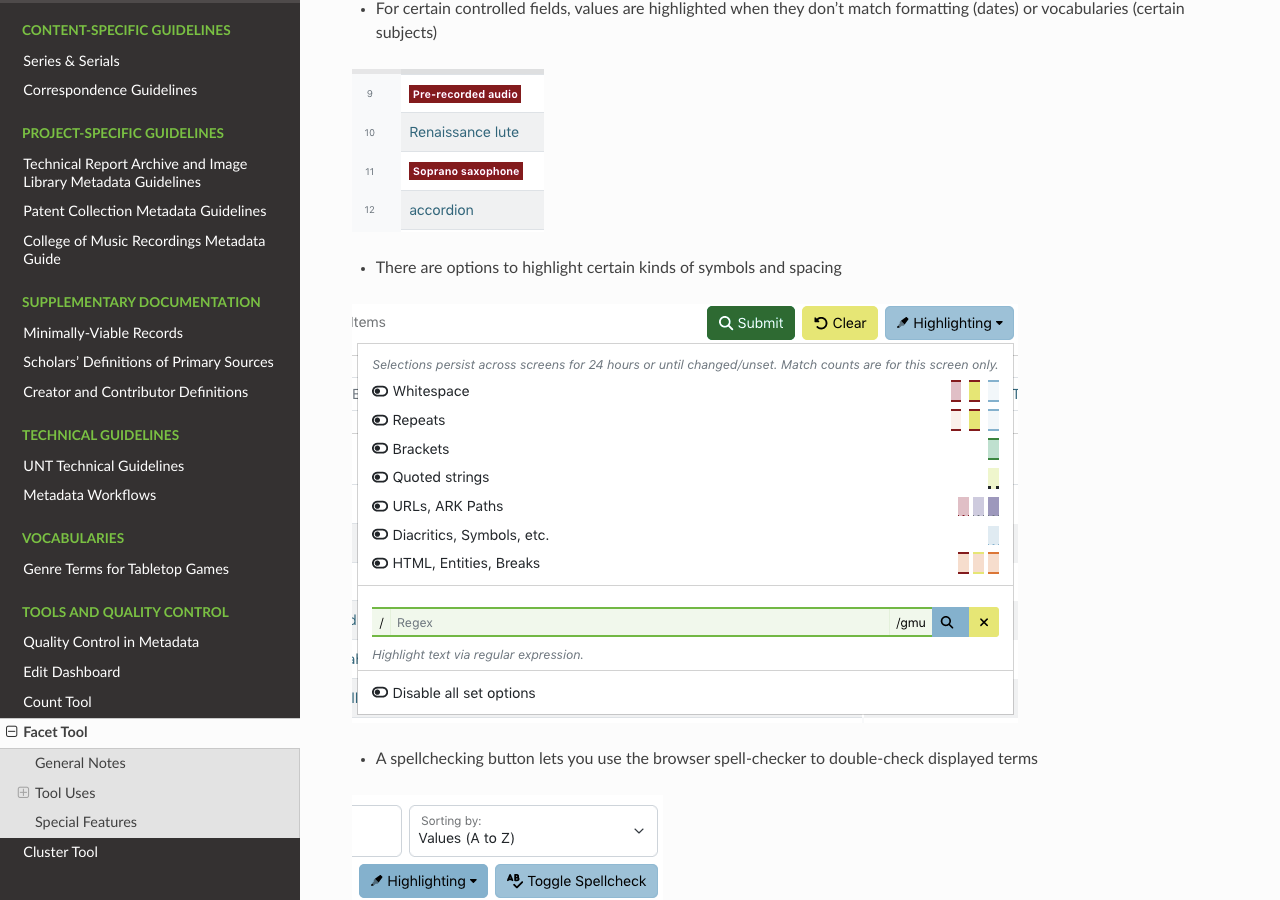
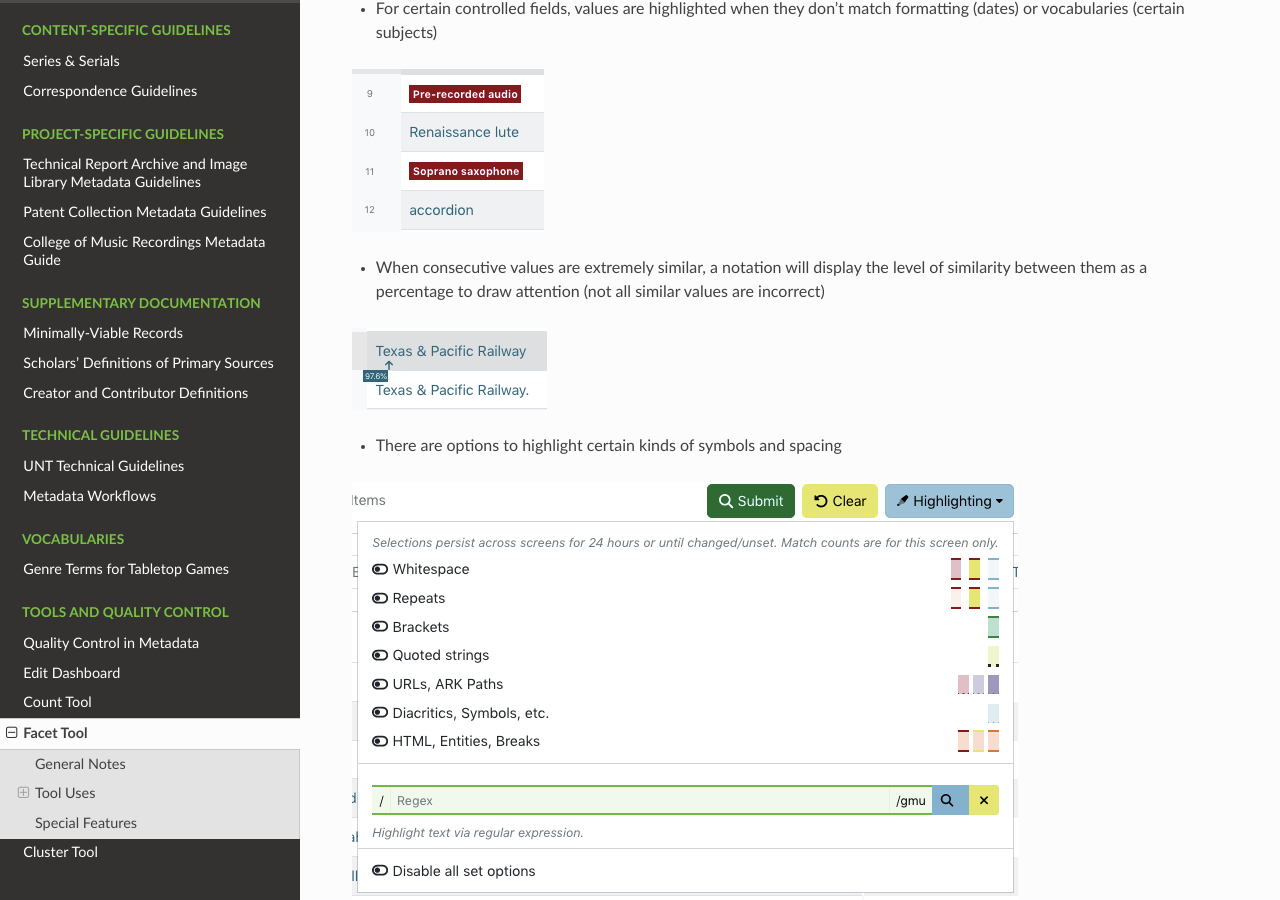
Before and after one commit to unt-libraries/untl-metadata-documentation, a Sphinx documentation site: the page built from docs/tools/facet-tool.rst, in a window 1280 px wide and 900 px high, scrolled down 2005 px. Built offline with Sphinx 7.4.7 and the Read the Docs theme 3.1.0, drawn with Linux system fonts in a browser that asks for light colours.

Commit message:
Add new overview page, other updates to formatting and examples

```diff
--- a/docs/fields/contributor.rst
+++ b/docs/fields/contributor.rst
@@ -145,7 +145,7 @@ Personal Names
 |complete version of the name that is known using proper    |                                       |
 |formatting:                                                |                                       |
 +-----------------------------------------------------------+---------------------------------------+
-|   a.  Invert names (Last, First, Middle)                  |McCaleb, Walter Flavius                |
+|   a.  Invert names (Last, First Middle)                   |McCaleb, Walter Flavius                |
 +-----------------------------------------------------------+---------------------------------------+
 |   b.  Use initials if the full name(s) are not known      |Henderson, Charles V.                  |
 +-----------------------------------------------------------+---------------------------------------+
--- a/docs/fields/creator.rst
+++ b/docs/fields/creator.rst
@@ -149,7 +149,7 @@ Personal Names
 |complete version of the name that is known using proper    |                                       |
 |formatting:                                                |                                       |
 +-----------------------------------------------------------+---------------------------------------+
-|   a.  Invert names (Last, First, Middle)                  |Hébert, Rachel Bluntzer                |
+|   a.  Invert names (Last, First Middle)                   |Hébert, Rachel Bluntzer                |
 +-----------------------------------------------------------+---------------------------------------+
 |   b.  Use initials if the full name(s) are not known      |Reid, Samuel C.                        |
 +-----------------------------------------------------------+---------------------------------------+
--- a/docs/index.rst
+++ b/docs/index.rst
@@ -11,6 +11,7 @@ We employ a system of metadata developed in-house and based on qualified Dublin
    :maxdepth: 2
    :caption: Getting Started:
 
+   /overview
    /guides/quick-start-guide
 
 .. toctree::
--- a/docs/tools/facet-tool.rst
+++ b/docs/tools/facet-tool.rst
@@ -86,6 +86,10 @@ Special Features
 .. image:: ../_static/images/facet-invalid.png
    :alt: Screenshot of a facet example with invalid terms highlighted.
 
+-	When consecutive values are extremely similar, a notation will display the level of similarity between them as a percentage to draw attention (not all similar values are incorrect)
+
+.. image:: ../_static/images/facet-comparison.png
+   :alt: Screenshot of a facet example with a percentage comparison note.
 
 -	There are options to highlight certain kinds of symbols and spacing
 
```
Also changed, not shown: docs/overview.rst (added, +58 -0 lines), docs/_static/images/facet-comparison.png (added).
